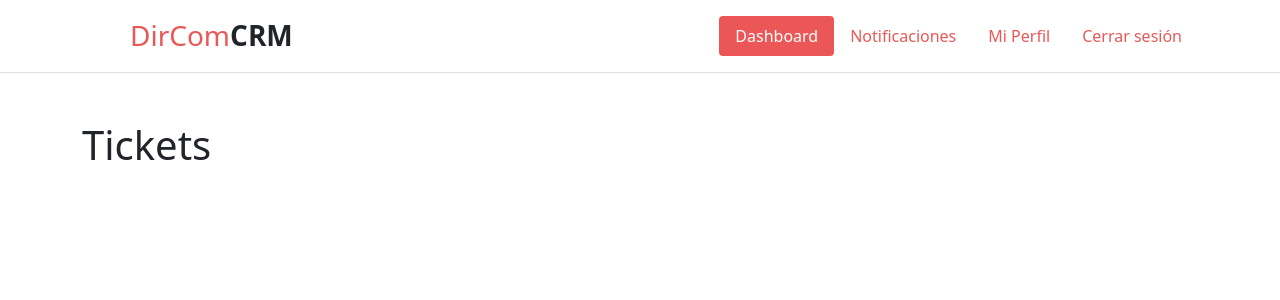
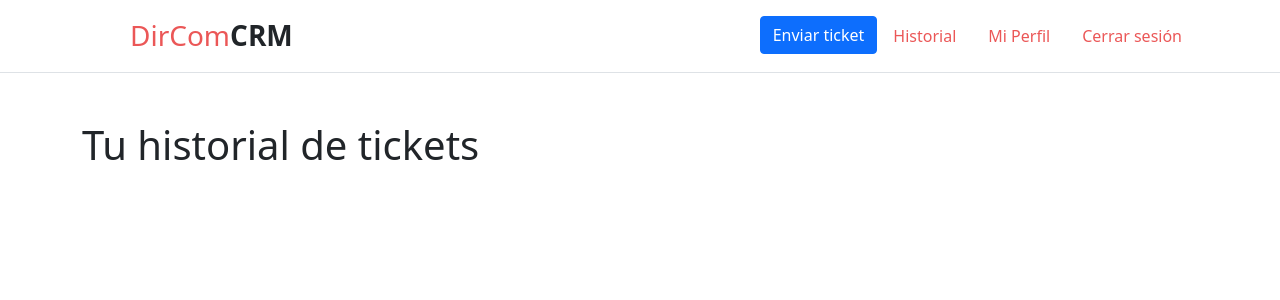
Before and after one commit to TheNanfe/DirCom, a Django app: template DirCom/templates/tickets/all.html in a window 1280 px wide. Shown: the top 300 px of the page. Run offline with Django 4.2, Linux system fonts and the light colour scheme; the template is opened without the code that fills it, so the values that code supplies are empty; some libraries are stand-ins or nearby versions.

Commit message:
Desarrollo del historial de tickets

```diff
--- a/DirCom/applications/tickets/models.py
+++ b/DirCom/applications/tickets/models.py
@@ -24,6 +24,7 @@ class Ticket(models.Model):
         (2, "Aprobado"),
         (3, "En curso"),
         (4, "Finalizado"),
+        (5, "Rechazado"),
     )
 
     URGENCY_CHOICES = (
@@ -35,7 +36,7 @@ class Ticket(models.Model):
 
     user = models.ForeignKey(User, verbose_name="autor", related_name="user_tickets", on_delete=models.CASCADE)
     agent = models.ForeignKey(User, verbose_name="agente", related_name="agent_tickets", on_delete=models.CASCADE, blank=True, null=True)
-    comments = models.ManyToManyField(Comment, verbose_name="comentarios", related_name="comments")
+    comments = models.ManyToManyField(Comment, verbose_name="comentarios", related_name="comments", blank=True)
     email = models.EmailField("correo electrónico", max_length=254)
     title = models.CharField("título", max_length=150)
     content = models.TextField("contenido")
--- a/DirCom/static/css/app.css
+++ b/DirCom/static/css/app.css
@@ -1,3 +1,11 @@
+ul {
+    padding-left: 0;
+}
+
+li {
+    list-style: none;
+}
+
 /* utilidades personalizadas */
 
 .red {
@@ -40,3 +48,7 @@
 .mw-600 {
     max-width: 600px;
 }
+
+.hover-gray:hover {
+    background-color: #f7f7ff;
+}
--- a/DirCom/templates/includes/header.html
+++ b/DirCom/templates/includes/header.html
@@ -6,8 +6,8 @@
     </a>
 
     <ul class="nav nav-pills">
-        <li class="nav-item"><a href="{% url 'core_app:home' %}" class="nav-link active" aria-current="page">Dashboard</a></li>
-        <li class="nav-item"><a href="#" class="nav-link">Notificaciones</a></li>
+        <li class="nav-item"><a class="btn btn-primary" href="{% url 'tickets_app:create' %}" class="nav-link">Enviar ticket</a></li>
+        <li class="nav-item"><a href="{% url 'tickets_app:all' %}" class="nav-link">Historial</a></li>
         <li class="nav-item"><a href="#" class="nav-link">Mi Perfil</a></li>
         <li class="nav-item"><a href="{% url 'users_app:logout' %}" class="nav-link">Cerrar sesión</a></li>
     </ul>
--- a/DirCom/templates/tickets/all.html
+++ b/DirCom/templates/tickets/all.html
@@ -11,11 +11,26 @@
     {% include 'includes/header.html' %}
 
     <div class="container">
-        <h1>Tickets</h1>
+        <h1 class="mb-5">Tu historial de tickets</h1>
 
         {% for ticket in tickets %}
         <ul>
-            <li><a href="{% url 'tickets_app:detail' ticket.id %}">{{ ticket.id }} - {{ ticket.title }}</a></li>
+            <li>
+                <a
+                    href="{% url 'tickets_app:detail' ticket.id %}"
+                    class="text-decoration-none text-dark d-block px-4 py-2 border border-light rounded hover-gray"
+                >
+                    Ticket #{{ ticket.id }}: {{ ticket.title }}
+                    <span class="badge
+                        {%if ticket.status == 1 %} {{ 'bg-warning' }} {% endif %}
+                        {%if ticket.status == 2 %} {{ 'bg-info' }} {% endif %}
+                        {%if ticket.status == 3 %} {{ 'bg-info' }} {% endif %}
+                        {%if ticket.status == 4 %} {{ 'bg-success' }} {% endif %}
+                        {%if ticket.status == 5 %} {{ 'bg-danger' }} {% endif %}
+                    ">{{ ticket.get_status_display }}</span><br>
+                    <small class="text-muted">{{ ticket.created_at }}</small>
+                </a>
+            </li>
         </ul>
         {% endfor %}
     </div>
```
Also changed, not shown: DirCom/applications/tickets/views.py (+7 -2 lines), DirCom/applications/tickets/migrations/0004_alter_ticket_status.py (added), DirCom/applications/tickets/migrations/0005_alter_ticket_comments.py (added).
